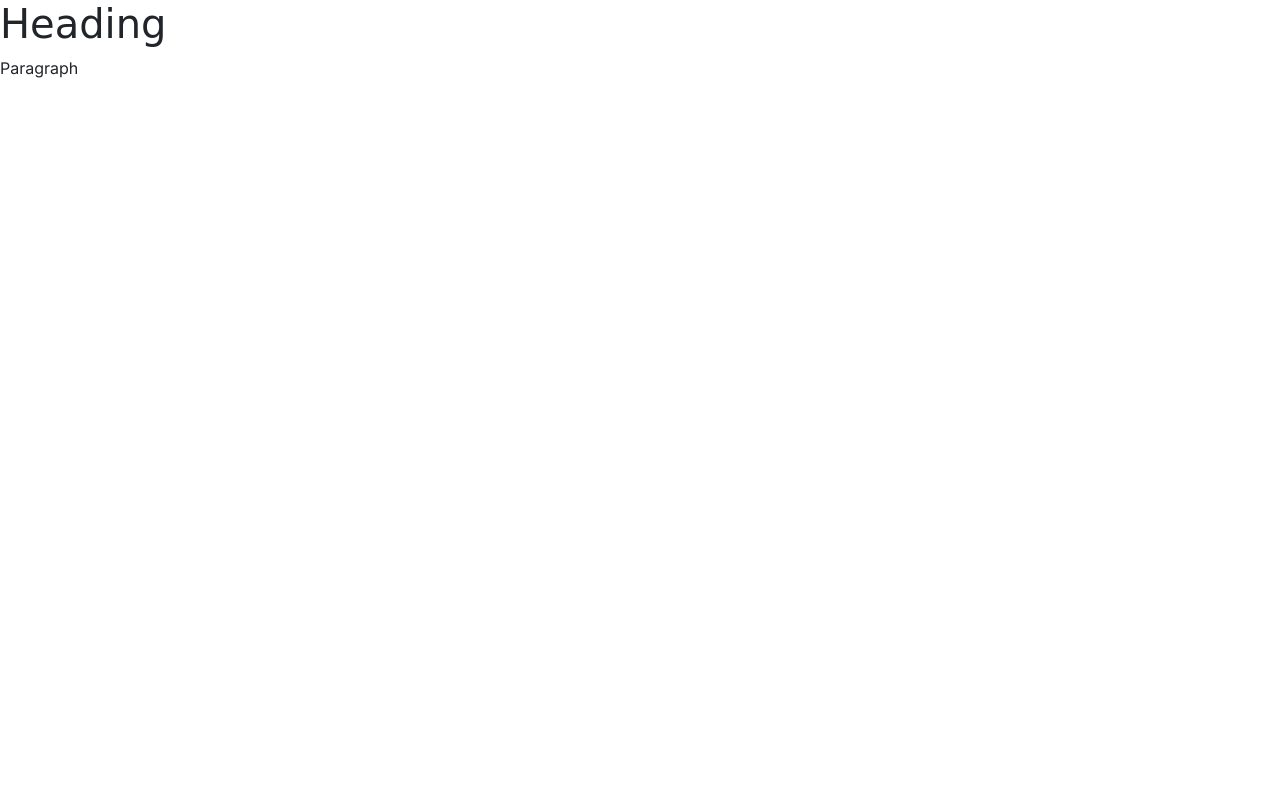
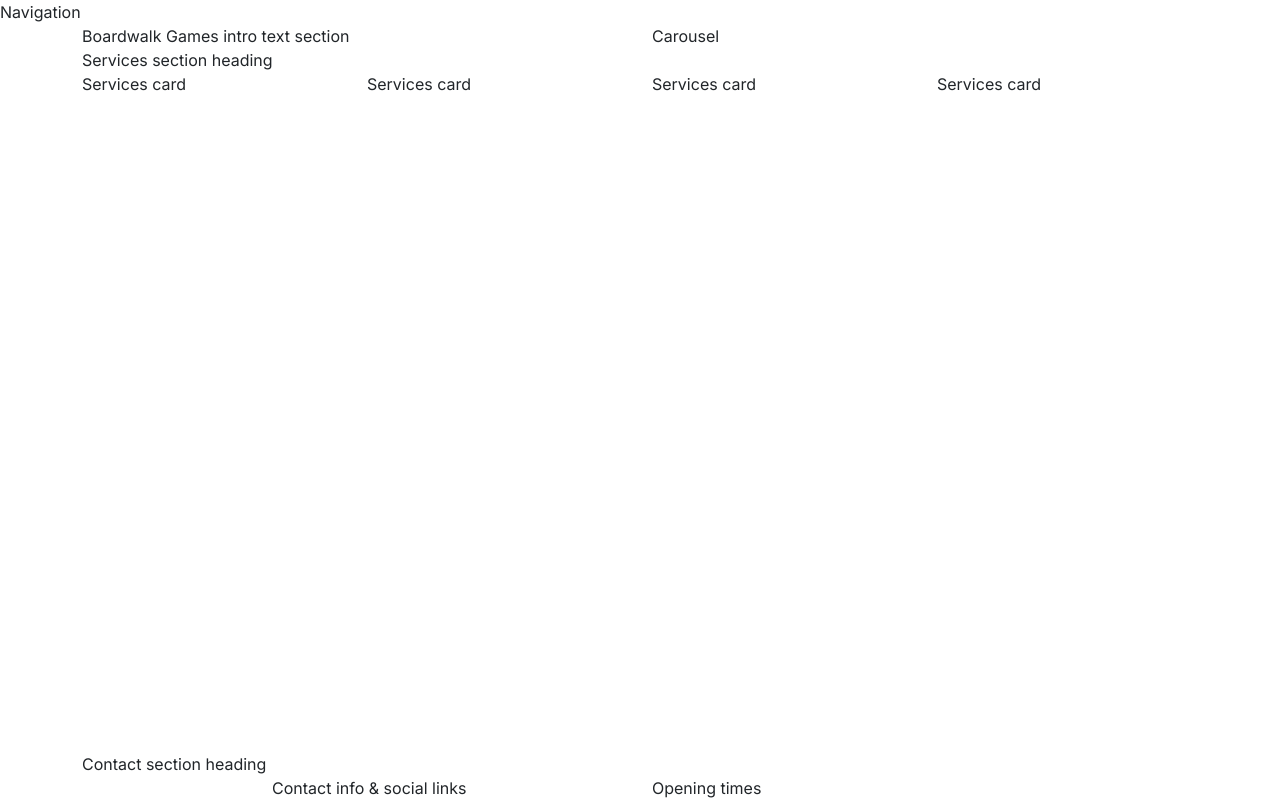
Before and after one commit to stephanieangelokagua/boardwalk-games, a plain HTML site: page index.html in a window 1280 px wide. Drawn offline with nearby package versions, Linux system fonts and the light colour scheme; a web font is replaced by a local one.

Commit message:
adding boilerplate and css variables

```diff
--- a/assets/css/style.css
+++ b/assets/css/style.css
@@ -1,11 +1,29 @@
-
 /* Google fonts import */
 @import url('https://fonts.googleapis.com/css2?family=Inter:wght@100..900&family=Macondo&display=swap');
 
-body {
-    font-family: "Inter", sans-serif;
+/* CSS Variables */
+:root {
+    --primary-font: "Inter", sans-serif;
+    --secondary-font: "Macondo", cursive;
+    --primary-color: #3a2620; /* dark brown */
+    --secondary-color: #aa9581; /* light brown */
+    --highlight-color: #416a8e; /* blue */
+    --highlight-color-light: #7a9fc2; /* light blue */
 }
 
-h1 {
-    font-family: "Macondo", cursive;
+/* Global styles */
+
+body {
+    font-family: var(--primary-font);
 }
+
+h1,
+h2,
+h3 {
+    font-family: var(--secondary-font);
+    color: var(--primary-color);
+}
+
+.sub-heading-color {
+    color: var(--highlight-color);
+}
--- a/index.html
+++ b/index.html
@@ -1,28 +1,72 @@
-
 <!DOCTYPE html>
 <html lang="en">
 
 <head>
     <meta charset="UTF-8">
     <meta name="viewport" content="width=device-width, initial-scale=1.0">
-    <title>Document</title>
+    <meta name="description"
+        content="Boardwalk Games, your ultimate gaming retreat!  Perfect for casual gamers, enthusiasts, and student gatherings.  Visit us for your next adventure in board gaming.">
+    <title>Boardwalk Games | Home</title>
+
+    <!-- favicons generated by favicon.io -->
+    <link rel="apple-touch-icon" sizes="180x180" href="assets/images/apple-touch-icon.png">
+    <link rel="icon" type="image/png" sizes="32x32" href="assets/images/favicon-32x32.png">
+    <link rel="icon" type="image/png" sizes="16x16" href="assets/images/favicon-16x16.png">
+
 
     <!-- Bootstrap 5 CSS -->
     <link href="https://cdn.jsdelivr.net/npm/bootstrap@5.3.3/dist/css/bootstrap.min.css" rel="stylesheet"
         integrity="sha384-QWTKZyjpPEjISv5WaRU9OFeRpok6YctnYmDr5pNlyT2bRjXh0JMhjY6hW+ALEwIH" crossorigin="anonymous">
 
-    <!-- custom CSS -->
+    <!-- Custom CSS -->
     <link rel="stylesheet" href="assets/css/style.css">
 </head>
 
-<body>
-    <h1>Heading</h1>
-    <p>Paragraph</p>
+<!-- Classes on body set to work with mt-auto on footer to ensure it always stays at the bottom of the page -->
+<body class="d-flex flex-column min-vh-100">
+    <!-- Navigation -->
+    <div>Navigation</div>
+
+    <!-- Header with carousel -->
+    <header class="container">
+        <div class="row">
+            <div class="col-12 col-xl-6">Boardwalk Games intro text section</div>
+            <div class="col-12 col-xl-6">Carousel</div>
+        </div>
+    </header>
+
+    <!-- main element to hold all key sections of the home page. It is not part of the grid structure -->
+    <main>
+        <!-- Services section -->
+        <section class="container">
+            <div class="row">
+                <div class="col-12">Services section heading</div>
+                <div class="col-12 col-md-6 col-xl-3">Services card</div>
+                <div class="col-12 col-md-6 col-xl-3">Services card</div>
+                <div class="col-12 col-md-6 col-xl-3">Services card</div>
+                <div class="col-12 col-md-6 col-xl-3">Services card</div>
+            </div>
+        </section>
+    </main>
+
+    <!-- Footer / contact section -->
+    <!-- mt-auto added to push footer to the bottom of the page -->
+    <footer class="mt-auto">
+        <div class="container">
+            <div class="row justify-content-center">
+                <div class="col-12">Contact section heading</div>
+                <!-- Contact info -->
+                <div class="col-12 col-md-6 col-xl-4">Contact info & social links</div>
+                <!-- Opening times -->
+                <div class="col-12 col-md-6 col-xl-4">Opening times</div>
+            </div>
+        </div>
+    </footer>
 
     <!-- Bootstrap JS -->
     <script src="https://cdn.jsdelivr.net/npm/bootstrap@5.3.3/dist/js/bootstrap.bundle.min.js"
         integrity="sha384-YvpcrYf0tY3lHB60NNkmXc5s9fDVZLESaAA55NDzOxhy9GkcIdslK1eN7N6jIeHz" crossorigin="anonymous">
-    </script>
+        </script>
 
     <!-- Font Awesome kit -->
     <script src="https://kit.fontawesome.com/aa9af45995.js" crossorigin="anonymous"></script>
```
